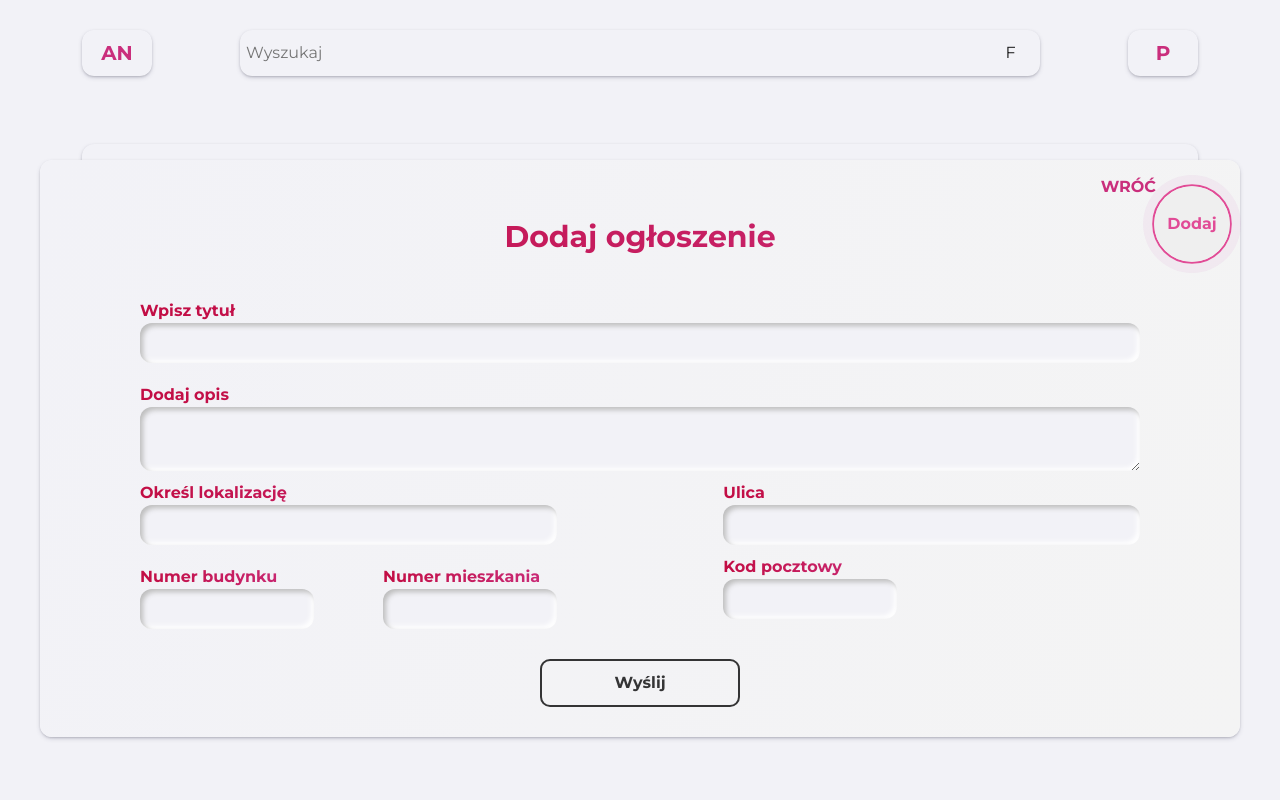
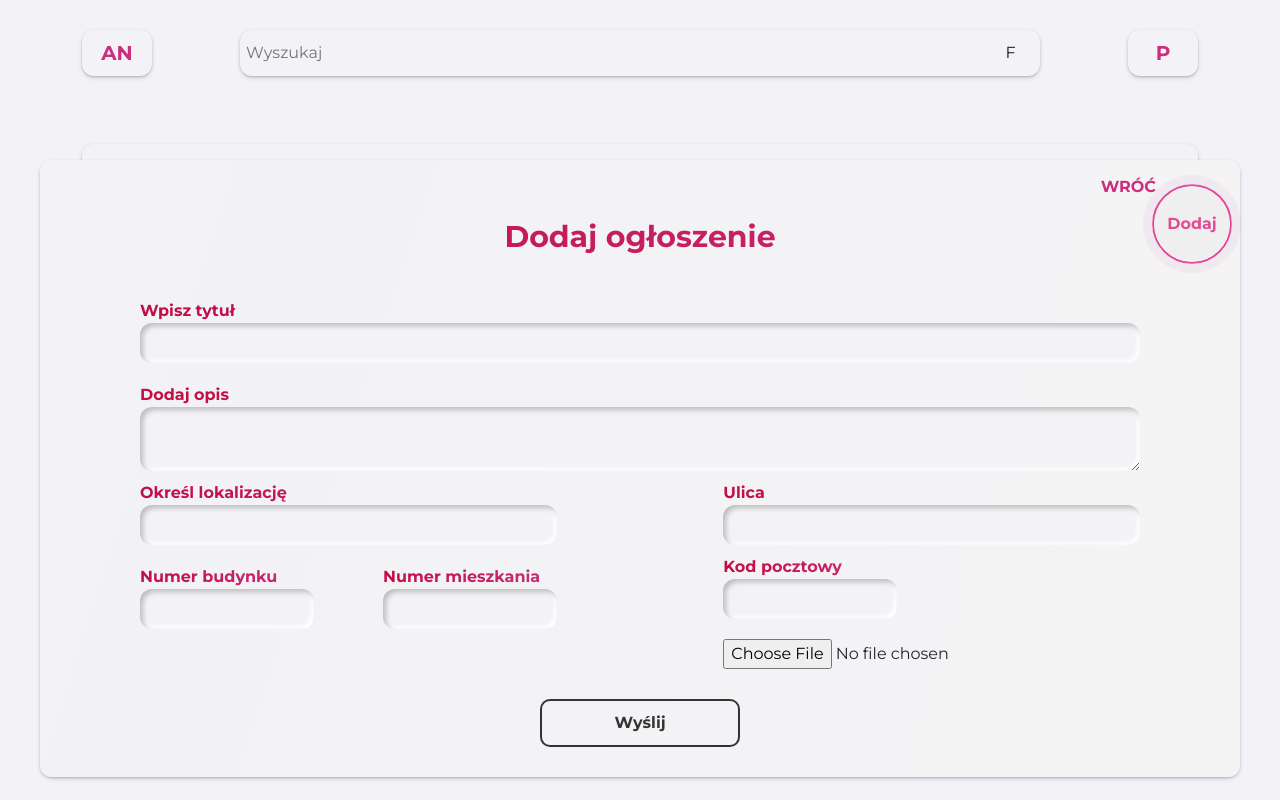
Before and after one commit to Unknown8991/announcement-app, a React (Create React App) app: page /userView in a window 1280 px wide. Both pictures are taken after a click on the button "Dodaj". Built offline with nearby package versions, Linux system fonts and the light colour scheme; no server answers.

Commit message:
Added button on new announcement (add file)

```diff
--- a/src/components/App.js
+++ b/src/components/App.js
@@ -72,6 +72,7 @@ state = {
   bldNumber: '',
   fleet: '',
   code: '',
+  photo: '',
   addressId: null,
   lmDat:'',
   endDat:'',
@@ -458,6 +459,11 @@ handleInputAnnouncement = (e) =>{
   if(name === "code"){
     this.setState({
       code: e.target.value
+    })
+  }
+  if(name === "photo"){
+    this.setState({
+      //
     })
   }
 
--- a/src/components/App.scss
+++ b/src/components/App.scss
@@ -896,6 +896,9 @@ box-shadow: inset 3px 3px 7px #dcdcdc,
 .textarea{
   color: #ca2e7c;
 }
+.file-input{
+  margin-top: 20px;
+}
 .add-announcement-modal{
   color: #f2f2f7;
   // color: #343435;
--- a/src/components/ModalAddAnnouncement.js
+++ b/src/components/ModalAddAnnouncement.js
@@ -44,6 +44,7 @@ const ModalAddAnnouncement = (props) => {
                 <div className='add-ann-form col-5'>
                     <label className='add-announcement-modal--text col-5' htmlFor="">Kod pocztowy</label>
                     <input className='add-announcement-modal__input col-5' type="text" name='code' onChange={props.handleInputAnnouncement} />
+                    <input className='file-input' type="file" name='photo'/>
                 </div>
             </div>
 
```
